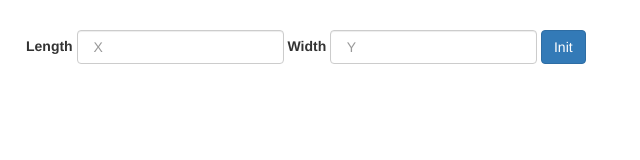
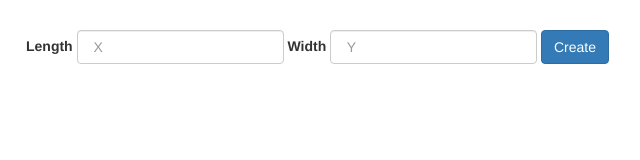
Before and after one commit to Giant-Visualize/Giant-Visualize-Multi-Agent-Patrolling, a plain HTML site: page project/mainPage.html in a window 1280 px wide. Shown: the full height of the page, 354-994 px from the left. Drawn offline with nearby package versions, Linux system fonts and the light colour scheme.

Commit message:
first demo

```diff
--- a/project/mainPage.html
+++ b/project/mainPage.html
@@ -25,7 +25,7 @@
     		<label>Width</label>
     		<input class="form-control" id = "y" placeholder=" Y " >
   		</div>
-  		<button type="button" id = "initButton" class="btn btn-primary" onclick="init()"> Init </button>
+  		<button type="button" id = "initButton" class="btn btn-primary" onclick="init()"> Create </button>
 	    </form>
       </div>
       <div id="holder"></div>
```
